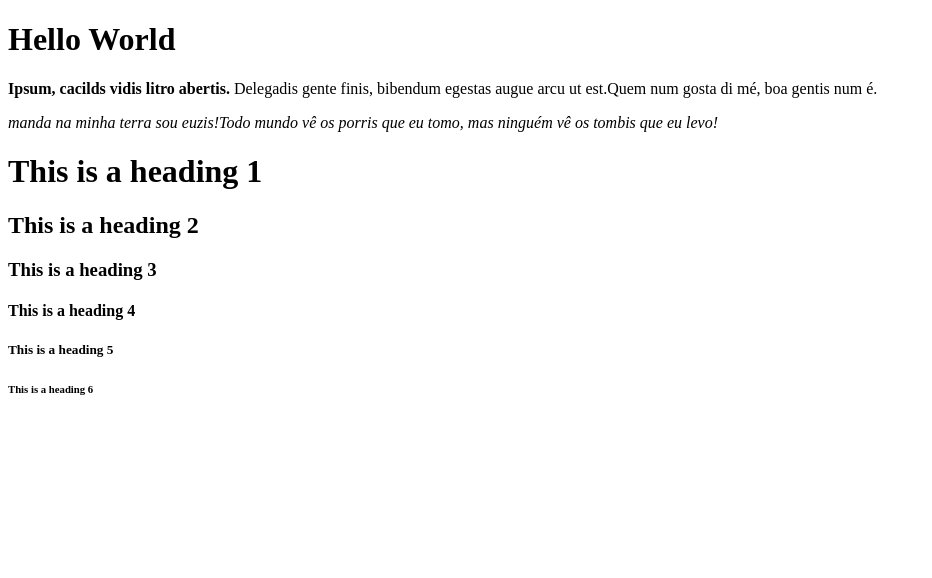
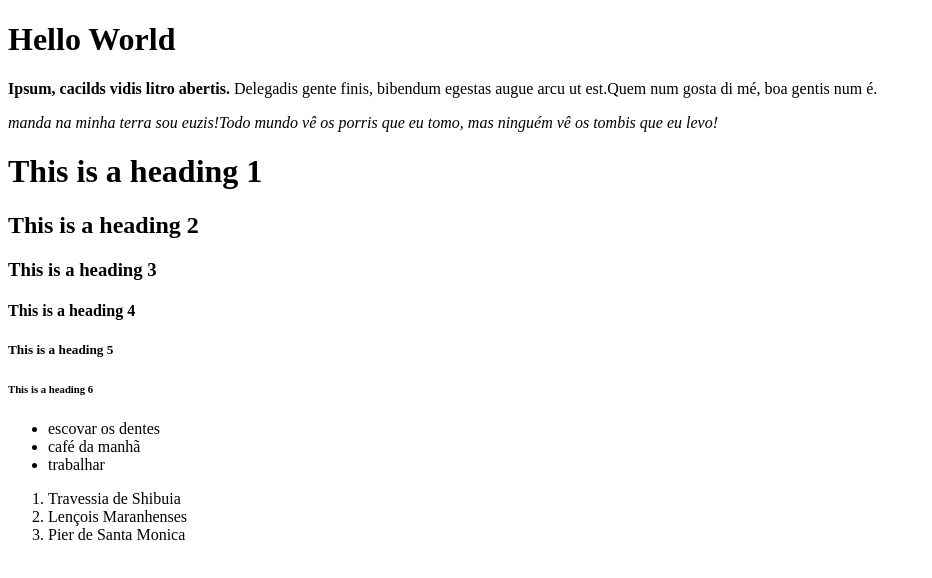
Before and after one commit to Souzark/git_test, a plain HTML site: page html-boilerplate/index.html in a window 1280 px wide. Shown: the whole page, without its empty margins (0-932 px from the left). Drawn offline with Linux system fonts and the light colour scheme.

Commit message:
novas commits das atualizações do aprendizado sobre tags

```diff
--- a/html-boilerplate/index.html
+++ b/html-boilerplate/index.html
@@ -8,10 +8,10 @@
 <body>
     <!--Isso aqui é eu sendo engraçadis-->
     <h1>Hello World</h1>
-<p><strong>Ipsum, cacilds vidis litro abertis.</strong> Delegadis gente finis, bibendum egestas augue arcu ut
-    est.Quem num gosta di mé, boa gentis num é.</p>
-<p><em> manda na minha terra sou euzis!Todo mundo vê os porris que eu tomo,
-    mas ninguém vê os tombis que eu levo!</p></em>
+        <p><strong>Ipsum, cacilds vidis litro abertis.</strong> Delegadis gente finis, bibendum egestas augue arcu ut
+        est.Quem num gosta di mé, boa gentis num é.</p>
+        <p><em> manda na minha terra sou euzis!Todo mundo vê os porris que eu tomo,
+        mas ninguém vê os tombis que eu levo!</p></em>
 
         <!--Isso aqui é eu testando os tamanho dos titulo-->
         <h1>This is a heading 1</h1>
@@ -20,6 +20,21 @@
         <h4>This is a heading 4</h4>
         <h5>This is a heading 5</h5>
         <h6>This is a heading 6</h6>
+        <!-- Lista ordenada-->
+
+        <ul>
+            <li>escovar os dentes</li>
+            <li>café da manhã</li>
+            <li>trabalhar</li>
+        </ul>
+
+        <!-- lista não ordenada-->
+        <ol>
+            <li>Travessia de Shibuia</li>
+            <li>Lençois Maranhenses</li>
+            <li>Pier de Santa Monica</li>
+
+        </ol>
 
 </body>
 </html>
```
Also changed, not shown: odin-links-and-images/index.html (added, +19 -0 lines), odin-links-and-images/pages/about.html (added, +13 -0 lines), odin-links-and-images/images/dog.jpg (added).
